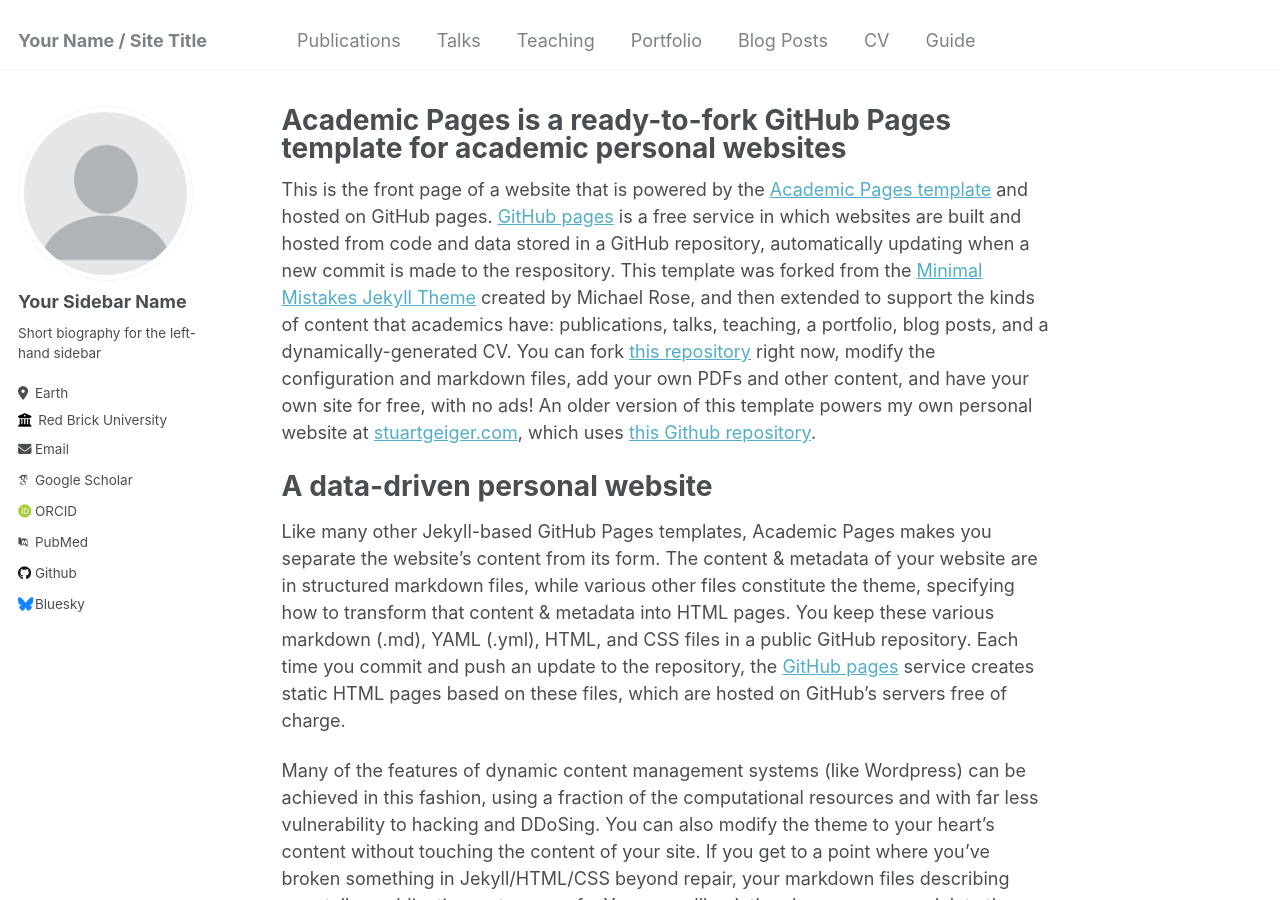
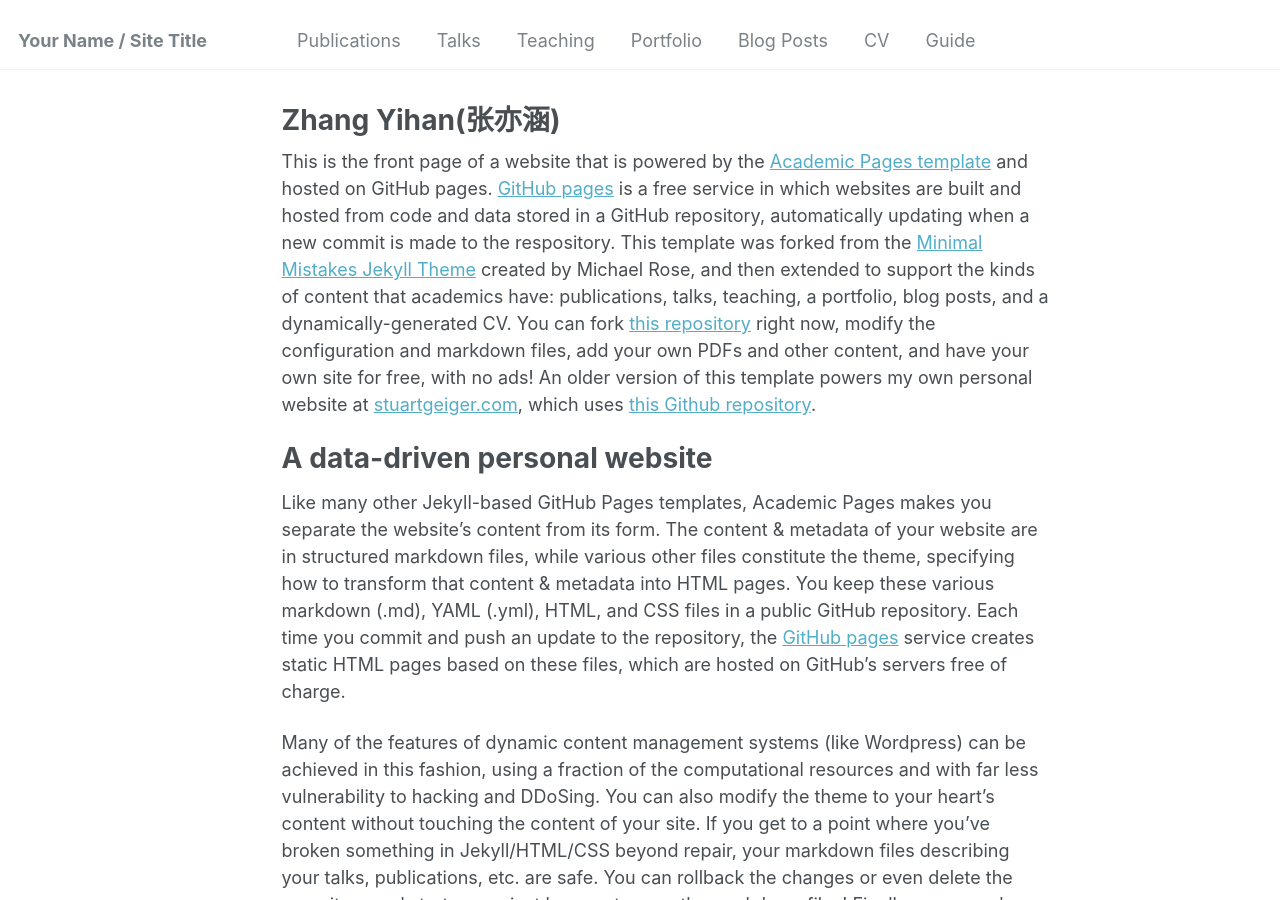
Before and after one commit to Zhangyh1432/Zhangyh1432.github.io, a Jekyll site: the page built from _pages/about.md, in a window 1280 px wide and 900 px high. Built offline with Jekyll 4.4.1, drawn with Linux system fonts in a browser that asks for light colours; some web fonts are replaced.

Commit message:
Update about.md

```diff
--- a/_pages/about.md
+++ b/_pages/about.md
@@ -1,7 +1,7 @@
 ---
 permalink: /
-title: "Academic Pages is a ready-to-fork GitHub Pages template for academic personal websites"
-author_profile: true
+title: "Zhang Yihan(张亦涵)"
+author_profile: False
 redirect_from:
   - /about/
   - /about.html
```
